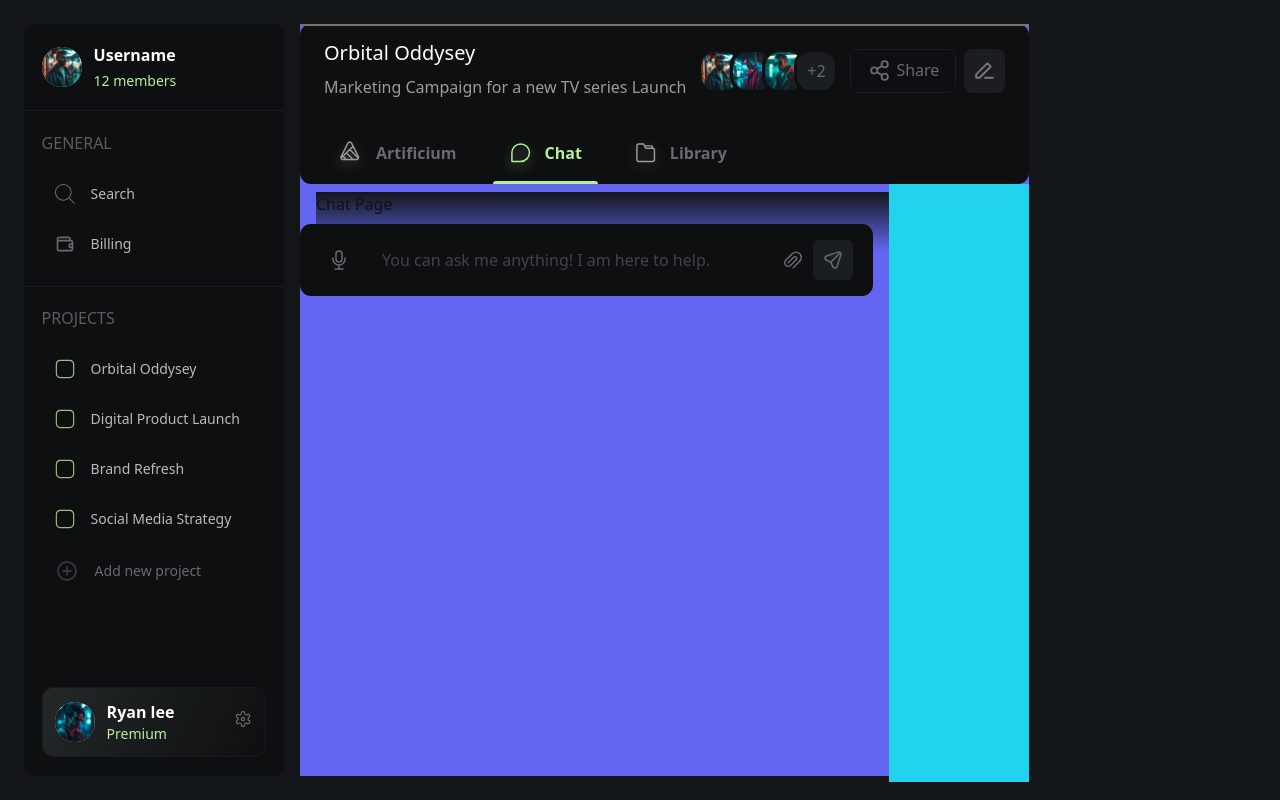
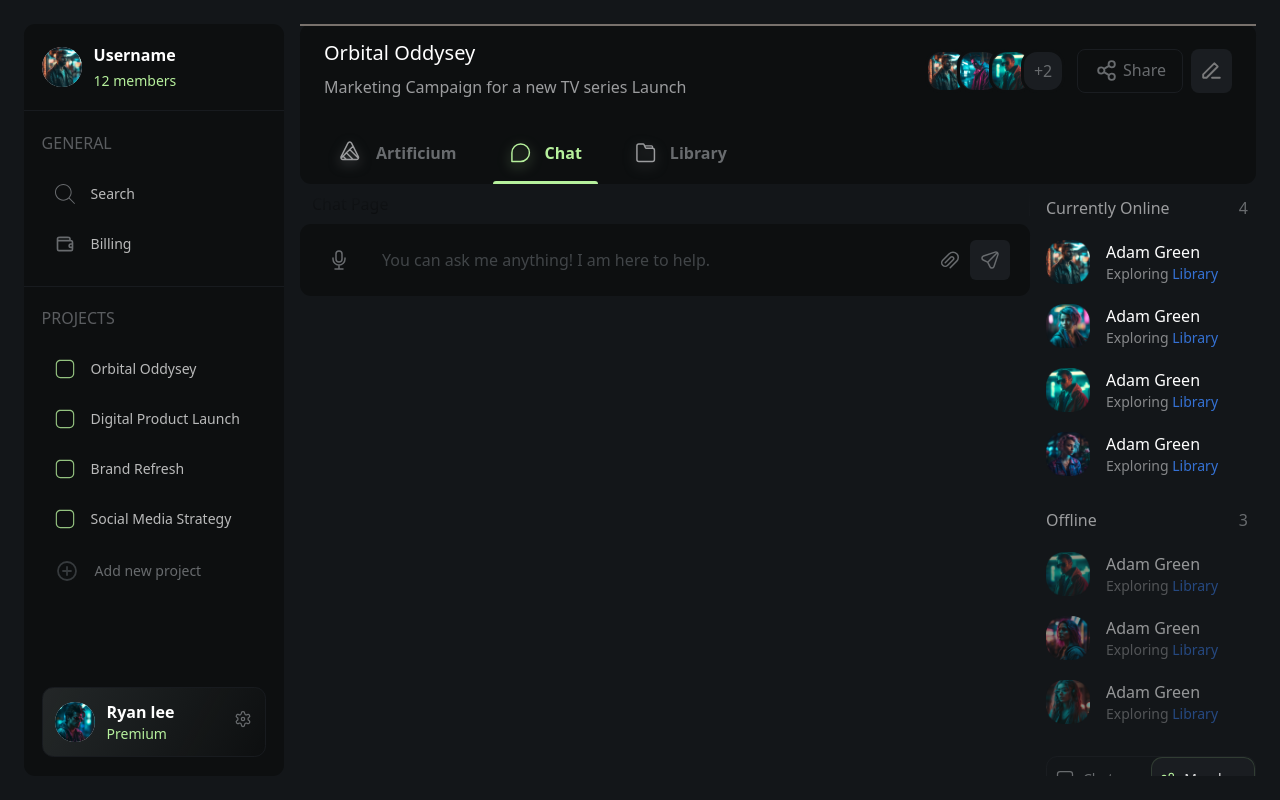
Before and after one commit to amirrezaRst/Artificium, a React (Create React App) app: page /chat in a window 1280 px wide. Built offline with nearby package versions, Linux system fonts and the light colour scheme.

Commit message:
member side section completed

```diff
--- a/src/components/Svgs.jsx
+++ b/src/components/Svgs.jsx
@@ -138,7 +138,7 @@ export const Square = () => {
 export const MenuSvg = () => {
     return (
         <svg width="100%" height="100%" viewBox="0 0 20 20" xmlns="http://www.w3.org/2000/svg" fill="none">
-            <path fill="#fff" fill-rule="evenodd"
+            <path fill="#fff" fillRule="evenodd"
                 d="M19 4a1 1 0 01-1 1H2a1 1 0 010-2h16a1 1 0 011 1zm0 6a1 1 0 01-1 1H2a1 1 0 110-2h16a1 1 0 011 1zm-1 7a1 1 0 100-2H2a1 1 0 100 2h16z"
             />
         </svg>
@@ -263,3 +263,105 @@ export const EllipseSvg = () => {
         </svg>
     )
 }
+
+export const MembersSvg = ({ active }) => {
+    return (
+        <svg xmlns="http://www.w3.org/2000/svg" width="100%" height="100%" viewBox="0 0 24 24" fill="none">
+            <path
+                d="M12 20C12 17.7909 10.2091 16 8 16H6C3.79086 16 2 17.7909 2 20M22 17C22 14.7909 20.2091 13 18 13H16C14.8053 13 13.7329 13.5238 13 14.3542M10 10C10 11.6569 8.65685 13 7 13C5.34315 13 4 11.6569 4 10C4 8.34315 5.34315 7 7 7C8.65685 7 10 8.34315 10 10ZM20 7C20 8.65685 18.6569 10 17 10C15.3431 10 14 8.65685 14 7C14 5.34315 15.3431 4 17 4C18.6569 4 20 5.34315 20 7Z"
+                stroke={active ? "#B6F09C" : "#686B6E"} stroke-width="1.5" stroke-linecap="round" stroke-linejoin="round"
+            />
+        </svg>
+    )
+}
+
+export const MembersChatSvg = ({ active }) => {
+    return (
+        <svg xmlns="http://www.w3.org/2000/svg" width="100%" height="100%" viewBox="0 0 24 24" fill="none">
+            <path
+                d="M18 3H6C4.34315 3 3 4.34315 3 6V15.7574C3 16.553 3.31607 17.3161 3.87868 17.8787L6.71967 20.7197C7.19214 21.1921 8 20.8575 8 20.1893V19C8 17.8954 8.89543 17 10 17H18C19.6569 17 21 15.6569 21 14V6C21 4.34315 19.6569 3 18 3Z"
+                stroke={active ? "#B6F09C" : "#686B6E"} stroke-width="1.5" stroke-linecap="round"
+            />
+        </svg>
+    )
+}
+
+
+export const OnlineStatus = (props) => {
+    return (
+        <svg xmlns="http://www.w3.org/2000/svg" width="30" height="30" fill="none"
+            className="absolute top-0 right-0"
+            {...props}
+        >
+            <rect x="10" y="10" width="14" height="14" rx="7" stroke="#131619" stroke-width="4" />
+            <g filter="url(#filter0_d_335_4077)">
+                <circle cx="17" cy="17" r="5" fill="#4AC97E" />
+            </g>
+            <defs>
+                <filter id="filter0_d_335_4077" x="0" y="0" width="34" height="34" filterUnits="userSpaceOnUse" color-interpolation-filters="sRGB">
+                    <feFlood flood-opacity="0" result="BackgroundImageFix" />
+                    <feColorMatrix in="SourceAlpha" type="matrix" values="0 0 0 0 0 0 0 0 0 0 0 0 0 0 0 0 0 0 127 0" result="hardAlpha" />
+                    <feOffset />
+                    <feGaussianBlur stdDeviation="6" />
+                    <feComposite in2="hardAlpha" operator="out" />
+                    <feColorMatrix type="matrix" values="0 0 0 0 0.290196 0 0 0 0 0.788235 0 0 0 0 0.494118 0 0 0 0.48 0" />
+                    <feBlend mode="normal" in2="BackgroundImageFix" result="effect1_dropShadow_335_4077" />
+                    <feBlend mode="normal" in="SourceGraphic" in2="effect1_dropShadow_335_4077" result="shape" />
+                </filter>
+            </defs>
+        </svg>
+    )
+};
+
+export const AwayStatus = () => {
+    return (
+        <svg xmlns="http://www.w3.org/2000/svg" width="34" height="34" viewBox="0 0 34 34" fill="none">
+            <rect x="10" y="10" width="14" height="14" rx="7" stroke="#131619" stroke-width="4" />
+            <g filter="url(#filter0_d_335_5110)">
+                <path d="M21.2345 19.6601C21.4603 19.3013 21.0877 18.8998 20.6675 18.9558C20.4491 18.985 20.2263 19 20 19C17.2386 19 15 16.7614 15 14C15 13.7737 15.015 13.5509 15.0442 13.3325C15.1002 12.9123 14.6987 12.5397 14.3399 12.7655C12.9341 13.6505 12 15.2162 12 17C12 19.7614 14.2386 22 17 22C18.7838 22 20.3495 21.0658 21.2345 19.6601Z" fill="#E26F20" />
+            </g>
+            <defs>
+                <filter id="filter0_d_335_5110" x="0" y="0.697266" width="33.3027" height="33.3027" filterUnits="userSpaceOnUse" color-interpolation-filters="sRGB">
+                    <feFlood flood-opacity="0" result="BackgroundImageFix" />
+                    <feColorMatrix in="SourceAlpha" type="matrix" values="0 0 0 0 0 0 0 0 0 0 0 0 0 0 0 0 0 0 127 0" result="hardAlpha" />
+                    <feOffset />
+                    <feGaussianBlur stdDeviation="6" />
+                    <feComposite in2="hardAlpha" operator="out" />
+                    <feColorMatrix type="matrix" values="0 0 0 0 0.886275 0 0 0 0 0.435294 0 0 0 0 0.12549 0 0 0 0.48 0" />
+                    <feBlend mode="normal" in2="BackgroundImageFix" result="effect1_dropShadow_335_5110" />
+                    <feBlend mode="normal" in="SourceGraphic" in2="effect1_dropShadow_335_5110" result="shape" />
+                </filter>
+            </defs>
+        </svg>
+    )
+}
+
+export const DisturbStatus = () => {
+    return (
+        <svg xmlns="http://www.w3.org/2000/svg" width="34" height="34" viewBox="0 0 34 34" fill="none">
+            <rect x="10" y="10" width="14" height="14" rx="7" stroke="#131619" stroke-width="4" />
+            <g filter="url(#filter0_d_335_5166)">
+                <circle cx="17" cy="17" r="3.5" stroke="#D0302F" stroke-width="3" />
+            </g>
+            <defs>
+                <filter id="filter0_d_335_5166" x="0" y="0" width="34" height="34" filterUnits="userSpaceOnUse" color-interpolation-filters="sRGB">
+                    <feFlood flood-opacity="0" result="BackgroundImageFix" />
+                    <feColorMatrix in="SourceAlpha" type="matrix" values="0 0 0 0 0 0 0 0 0 0 0 0 0 0 0 0 0 0 127 0" result="hardAlpha" />
+                    <feOffset />
+                    <feGaussianBlur stdDeviation="6" />
+                    <feColorMatrix type="matrix" values="0 0 0 0 0.815686 0 0 0 0 0.188235 0 0 0 0 0.184314 0 0 0 0.48 0" />
+                    <feBlend mode="normal" in2="BackgroundImageFix" result="effect1_dropShadow_335_5166" />
+                    <feBlend mode="normal" in="SourceGraphic" in2="effect1_dropShadow_335_5166" result="shape" />
+                </filter>
+            </defs>
+        </svg>
+    )
+}
+
+export const OfflineStatus = () => {
+    return (
+        <svg xmlns="http://www.w3.org/2000/svg" width="18" height="18" viewBox="0 0 18 18" fill="none">
+            <circle cx="9" cy="9" r="7" fill="#363A3D" stroke="#131619" stroke-width="4" />
+        </svg>
+    )
+}
--- a/src/layouts/MainLayout.jsx
+++ b/src/layouts/MainLayout.jsx
@@ -2,6 +2,8 @@ import { useEffect, useState } from "react";
 import Inbox from "../common/Inbox";
 import Sidebar from "./sidebar";
 import Topbar from "./topbar";
+import Members from "./members";
+import { useLocation } from "react-router";
 
 
 
@@ -9,6 +11,8 @@ import Topbar from "./topbar";
 const MainLayout = ({ children }) => {
     const [isOpen, setIsOpen] = useState(false);
 
+    const pathname = useLocation().pathname;
+    console.log(pathname)
     return (
         <div
             className={`h-[100vh] main-layout 3xl:px-[8%] 2xl:px-[3%] xl:p-6 lg:p-4 sm:p-6 p-4 flex 2xl:gap-7 md:gap-4`}
@@ -16,26 +20,26 @@ const MainLayout = ({ children }) => {
 
             <Sidebar isOpen={isOpen} setIsOpen={setIsOpen} />
 
-            <div className="bg-indigo-500 h-full flex flex-col">
+            <div className="h-full w-full flex flex-col">
                 <Topbar setIsOpen={setIsOpen} />
-                <div className="flex flex-1 gap-4">
-                    <div className="flex flex-col flex-1 md:h-custom-lg sm:h-custom-sm h-custom-mobile relative mt-2"
+                <div className="flex flex-1 gap-4 overflow-y-hidden">
+                    <div className="flex flex-col flex-1 relative mt-2"
                         style={{ height: "calc(500px-100px)" }}
                     >
 
-                        <div className="overflow-y-scroll md:px-4 sm:px-2 px-0">
+                        <div className="overflow-y-scroll md:px-3 sm:px-2 px-0 border-r border-special-gray-2">
                             <div className="w-full h-[10%] absolute top-0  bg-gradient-to-b from-primary to-primary-900/0"></div>
 
                             {children}
-                            {/* {children} */}
 
                         </div>
 
                         <Inbox />
                     </div>
-                    <div className="h-full bg-cyan-400 w-[140px]">
+                    {pathname == "/chat" &&
+                        <Members />
+                    }
 
-                    </div>
                 </div>
             </div>
 
--- /dev/null
+++ b/src/layouts/members/SingleMember.jsx
@@ -0,0 +1,18 @@
+import { OnlineStatus } from "../../components/Svgs";
+
+const SingleMember = ({ path, offline }) => {
+    return (
+        <div className={`flex items-center gap-4 mb-5 ${offline && "opacity-55"}`}>
+            <div className="w-11 h-11 rounded-2xl relative">
+                <img src={`./images/${path}.png`} alt="avatar" />
+                {/* <OnlineStatus /> */}
+            </div>
+            <div>
+                <h4 className="text-white font-me">Adam Green</h4>
+                <h5 className="text-special-gray text-sm opacity-85">Exploring <span className="text-blue-500">Library</span></h5>
+            </div>
+        </div>
+    );
+}
+
+export default SingleMember;
--- /dev/null
+++ b/src/layouts/members/SwitchButton.jsx
@@ -0,0 +1,37 @@
+import { useState } from "react";
+import { MembersChatSvg, MembersSvg } from "../../components/Svgs";
+
+
+const SwitchButton = () => {
+
+    const [group, setGroup] = useState("members");
+
+    const handleGroup = prop => {
+        setGroup(prop);
+    }
+
+    return (
+        <div className="w-full flex border border-special-gray-2 rounded-custom overflow-hidden relative">
+            <div
+                className={`w-2/4 bg-special-gray-2 h-full absolute rounded-custom transition-all
+                 border border-special/15 ${group === "members" ? "right-0" : "left-0"}`}
+            ></div>
+            <div
+                className={`flex items-center gap-2 w-2/4 px-2 py-3 text-sm font-medium ${group == "chats" ? "text-white/85" : "text-special-gray-3"} z-10 cursor-pointer`}
+                onClick={() => handleGroup("chats")}
+            >
+                <div className="w-5 h-5"><MembersChatSvg active={group == "chats"} /></div>
+                Chats
+            </div>
+            <div
+                className={`flex items-center gap-2 w-2/4 px-2 py-3 text-sm font-medium ${group == "members" ? "text-white/85" : "text-special-gray-3"} z-10 cursor-pointer`}
+                onClick={() => handleGroup("members")}
+            >
+                <div className="w-5 h-5"><MembersSvg active={group == "members"} /></div>
+                Members
+            </div>
+        </div>
+    );
+}
+
+export default SwitchButton;
--- /dev/null
+++ b/src/layouts/members/index.jsx
@@ -0,0 +1,42 @@
+import SingleMember from "./SingleMember";
+import SwitchButton from "./SwitchButton";
+
+const Members = () => {
+    return (
+        <div className="h-full flex flex-col gap-3 lg:block hidden">
+            <div className="flex-1 relative overflow-y-scroll lg:min-w-[210px] py-3 pr-2">
+
+                <div className="flex justify-between items-baseline mb-5">
+                    <h4 className="text-special-gray">Currently Online</h4>
+                    <h4 className="text-special-gray-3">4</h4>
+                </div>
+
+                <div className="">
+                    <SingleMember path={"avatar1"} />
+                    <SingleMember path={"avatar11"} />
+                    <SingleMember path={"avatar3"} />
+                    <SingleMember path={"avatar15"} />
+                </div>
+                <div className="flex justify-between items-baseline mt-8 mb-5">
+                    <h4 className="text-special-gray">Offline</h4>
+                    <h4 className="text-special-gray-3">3</h4>
+                </div>
+
+                <div className="">
+                    <SingleMember path={"avatar3"} offline />
+                    <SingleMember path={"avatar12"} offline />
+                    <SingleMember path={"avatar16"} offline />
+                </div>
+
+
+                {/* bg-gradient-to-t from-primary to-primary-900/0 */}
+                {/* <div className="w-full h-6 bg-cyan-300/10 absolute bottom-0"></div> */}
+            </div>
+
+            <SwitchButton />
+
+        </div>
+    );
+}
+
+export default Members;
--- a/tailwind.config.js
+++ b/tailwind.config.js
@@ -37,9 +37,9 @@ module.exports = {
         "custom": "0.7rem"
       },
       height: {
-        "custom-lg": "calc(100vh - 210px)",
-        "custom-sm": "calc(100vh - 260px)",
-        "custom-mobile": "calc(100vh - 170px)"
+        "custom-lg": "calc(100vh - 220px)",
+        "custom-sm": "calc(100vh - 270px)",
+        "custom-mobile": "calc(100vh - 180px)"
       }
     },
 
```
